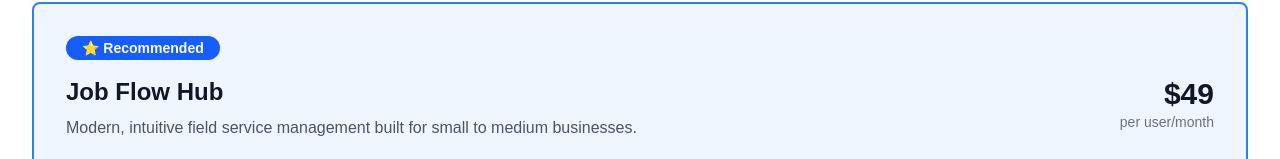
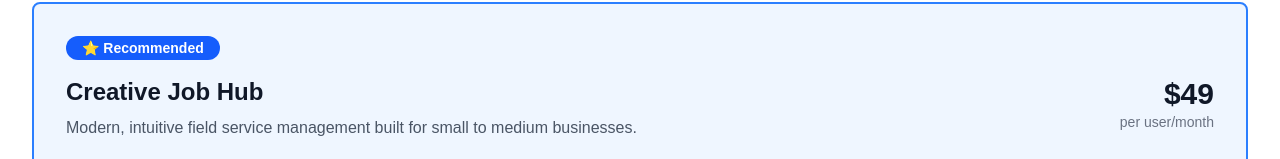
Before and after one commit to thejdmckinney/field-service-playbook-site, a Next.js app: page /tools/software-comparison in a window 1280 px wide. Shown: the part 238-397 px from the top of the page. Built offline with nearby package versions, Linux system fonts and the light colour scheme.

Commit message:
Update all references from 'Job Flow Hub' to 'Creative Job Hub'

```diff
--- a/content/blog/best-field-service-software-2025.mdx
+++ b/content/blog/best-field-service-software-2025.mdx
@@ -1,6 +1,6 @@
 ---
 title: "Best Field Service Management Software: 2025 Comparison Guide"
-description: "Compare Jobber, Housecall Pro, ServiceTitan, and Job Flow Hub. Features, pricing, pros & cons from real contractors."
+description: "Compare Jobber, Housecall Pro, ServiceTitan, and Creative Job Hub. Features, pricing, pros & cons from real contractors."
 date: "2024-12-18"
 category: "Software"
 author: "Jeremy - Creative Constructors"
@@ -17,12 +17,12 @@ I've been running field service businesses for years, and I've wasted thousands
 
 | Software | Best For | Starting Price | Setup Time |
 |----------|----------|----------------|------------|
-| Job Flow Hub | Solo to 10 employees | $49/user | < 1 hour |
+| Creative Job Hub | Solo to 10 employees | $49/user | < 1 hour |
 | Jobber | Growing companies | $69/user | 2-3 hours |
 | Housecall Pro | Home services | $89/user | 1-2 hours |
 | ServiceTitan | 50+ employees | $$$$ | 2-4 weeks |
 
-## 1. Job Flow Hub - Best for Small to Medium Businesses
+## 1. Creative Job Hub - Best for Small to Medium Businesses
 
 **What I Love:**
 - Actually built by a contractor who got fed up with bloated software
@@ -43,7 +43,7 @@ I've been running field service businesses for years, and I've wasted thousands
 
 **Real Talk:** This is what I use now. It's not the fanciest, but it does what I need without the $200/month price tag.
 
-[Try Job Flow Hub Free →](https://creativejobhub.com)
+[Try Creative Job Hub Free →](https://creativejobhub.com)
 
 ---
 
@@ -130,7 +130,7 @@ Are they transparent about costs or do you need to "contact sales"?
 
 ## My Recommendation
 
-**For solo to 10 employees:** Job Flow Hub
+**For solo to 10 employees:** Creative Job Hub
 - Transparent pricing, quick setup, does what you need
 
 **For 10-50 employees:** Jobber or Housecall Pro
@@ -166,4 +166,4 @@ If they don't offer these, run.
 
 **Ready to stop wasting time on admin work?**
 
-[Try Job Flow Hub Free →](https://creativejobhub.com) | [Compare All Features →](/tools/software-comparison)
+[Try Creative Job Hub Free →](https://creativejobhub.com) | [Compare All Features →](/tools/software-comparison)
--- a/content/blog/efficiency-hacks-field-service.mdx
+++ b/content/blog/efficiency-hacks-field-service.mdx
@@ -78,7 +78,7 @@ I calculated that poor routing was costing me $10K per year in wasted gas and ti
 
 **3. Use route optimization:**
 - Google Maps (free)
-- Job Flow Hub has built-in route optimization
+- Creative Job Hub has built-in route optimization
 - Plan routes night before
 
 **Real numbers:**
@@ -175,7 +175,7 @@ This changed my business more than anything else.
 ### How to Do It:
 
 **Option 1: Mobile app**
-- [Job Flow Hub](https://creativejobhub.com) lets you invoice from phone
+- [Creative Job Hub](https://creativejobhub.com) lets you invoice from phone
 - Takes 2-3 minutes
 - Customer gets email immediately
 
@@ -288,6 +288,6 @@ Then track again in 30 days. You'll be shocked.
 
 **Want to stop drowning in admin work?**
 
-[Try Job Flow Hub Free →](https://creativejobhub.com) - Scheduling, invoicing, and customer management in one place. Built for field service businesses that value their time.
+[Try Creative Job Hub Free →](https://creativejobhub.com) - Scheduling, invoicing, and customer management in one place. Built for field service businesses that value their time.
 
 [Calculate Your Time Savings →](/tools/roi-calculator)
--- a/content/blog/five-star-customer-service-field-service.mdx
+++ b/content/blog/five-star-customer-service-field-service.mdx
@@ -292,7 +292,7 @@ Reviews are the most important marketing tool you have.
 - Just ask in person: 20% leave reviews
 - Don't ask: 5% leave reviews
 
-**Pro tip:** [Job Flow Hub](https://creativejobhub.com) can automatically send review requests after you mark jobs complete.
+**Pro tip:** [Creative Job Hub](https://creativejobhub.com) can automatically send review requests after you mark jobs complete.
 
 ---
 
@@ -367,4 +367,4 @@ Everything else is just systems to make that easier.
 
 **Ready to deliver better customer service?**
 
-[Try Job Flow Hub Free →](https://creativejobhub.com) - Automated reminders, review requests, and customer communication that actually helps you deliver 5-star service.
+[Try Creative Job Hub Free →](https://creativejobhub.com) - Automated reminders, review requests, and customer communication that actually helps you deliver 5-star service.
--- a/content/blog/get-more-customers-without-ads.mdx
+++ b/content/blog/get-more-customers-without-ads.mdx
@@ -49,7 +49,7 @@ Reviews are the cheat code for field service businesses. Here's my exact system:
 - Don't ask: 5% leave reviews
 
 **Tools I use:**
-- [Job Flow Hub](https://creativejobhub.com) automatically sends the review link after I mark the job complete
+- [Creative Job Hub](https://creativejobhub.com) automatically sends the review link after I mark the job complete
 - You can also use a simple text template saved in your phone
 
 ---
@@ -205,7 +205,7 @@ Don't guess. Track your lead sources.
 
 This tells me where to focus my time.
 
-**Pro tip:** [Job Flow Hub](https://creativejobhub.com) tracks lead sources automatically when you create new customers.
+**Pro tip:** [Creative Job Hub](https://creativejobhub.com) tracks lead sources automatically when you create new customers.
 
 ---
 
@@ -235,4 +235,4 @@ Do these things on every single job for 90 days and you'll have more leads than
 
 **Ready to stop worrying about where your next customer is coming from?**
 
-[Try Job Flow Hub Free →](https://creativejobhub.com) - Built to help you manage and grow your field service business.
+[Try Creative Job Hub Free →](https://creativejobhub.com) - Built to help you manage and grow your field service business.
--- a/content/blog/scale-field-service-business-100k-to-500k.mdx
+++ b/content/blog/scale-field-service-business-100k-to-500k.mdx
@@ -202,7 +202,7 @@ I realized I was the bottleneck. Every decision went through me.
 - Professional separation
 
 **4. Software (finally)**
-- Switched from Google Calendar to [Job Flow Hub](https://creativejobhub.com)
+- Switched from Google Calendar to [Creative Job Hub](https://creativejobhub.com)
 - Scheduling, invoicing, customer tracking in one place
 - Employee has the app, I can see everything
 
@@ -428,7 +428,7 @@ Don't try to do everything at once. Pick your phase:
 ## Tools That Helped
 
 **Essential:**
-- Field service management software ([Job Flow Hub](https://creativejobhub.com))
+- Field service management software ([Creative Job Hub](https://creativejobhub.com))
 - Google Voice for business line
 - QuickBooks for accounting
 
@@ -455,4 +455,4 @@ It's just:
 
 [Calculate Your Growth Potential →](/tools/roi-calculator)
 
-[Try Job Flow Hub Free →](https://creativejobhub.com) - The software that helped me scale from $100K to $500K
+[Try Creative Job Hub Free →](https://creativejobhub.com) - The software that helped me scale from $100K to $500K
--- a/src/app/tools/pricing-calculator/page.tsx
+++ b/src/app/tools/pricing-calculator/page.tsx
@@ -169,7 +169,7 @@ export default function PricingCalculator() {
           <div className="mt-12 bg-gradient-to-r from-blue-600 to-blue-700 rounded-lg p-8 text-white">
             <h3 className="text-2xl font-bold mb-4">Want to Track This Revenue Automatically?</h3>
             <p className="text-blue-100 mb-6 text-lg">
-              Job Flow Hub helps you track every dollar, manage jobs, and invoice faster - so you actually hit these numbers.
+              Creative Job Hub helps you track every dollar, manage jobs, and invoice faster - so you actually hit these numbers.
             </p>
             <div className="flex gap-4">
               <a
--- a/src/app/tools/roi-calculator/layout.tsx
+++ b/src/app/tools/roi-calculator/layout.tsx
@@ -2,7 +2,7 @@ import type { Metadata } from 'next';
 
 export const metadata: Metadata = {
   title: "FSM Software ROI Calculator | Calculate Time & Money Savings",
-  description: "Free ROI calculator for field service management software. See how much time and money you'll save with Job Flow Hub vs manual processes.",
+  description: "Free ROI calculator for field service management software. See how much time and money you'll save with Creative Job Hub vs manual processes.",
   openGraph: {
     title: "FSM Software ROI Calculator",
     description: "Calculate your return on investment from field service management software",
--- a/src/app/tools/roi-calculator/page.tsx
+++ b/src/app/tools/roi-calculator/page.tsx
@@ -23,7 +23,7 @@ export default function ROICalculator() {
 
   const monthlyROI = timeSavingsValue + recoveredRevenue;
   const yearlyROI = monthlyROI * 12;
-  const softwareCost = 49; // Job Flow Hub monthly cost
+  const softwareCost = 49; // Creative Job Hub monthly cost
   const netMonthlyGain = monthlyROI - softwareCost;
   const netYearlyGain = netMonthlyGain * 12;
   const roiPercentage = ((netMonthlyGain / softwareCost) * 100).toFixed(0);
@@ -201,7 +201,7 @@ export default function ROICalculator() {
                 Ready to Start Saving ${netMonthlyGain.toLocaleString('en-US', { minimumFractionDigits: 0, maximumFractionDigits: 0 })}/month?
               </h3>
               <p className="text-blue-100 mb-6 text-lg">
-                Job Flow Hub is built for contractors like you. No bloated features, no confusing interfaces - just tools that save you time and make you money.
+                Creative Job Hub is built for contractors like you. No bloated features, no confusing interfaces - just tools that save you time and make you money.
               </p>
               <div className="flex flex-wrap gap-4">
                 <a
--- a/src/app/tools/software-comparison/layout.tsx
+++ b/src/app/tools/software-comparison/layout.tsx
@@ -1,8 +1,8 @@
 import type { Metadata } from 'next';
 
 export const metadata: Metadata = {
-  title: "Field Service Management Software Comparison | Job Flow Hub vs Competitors",
-  description: "Compare Job Flow Hub with Jobber, Housecall Pro, ServiceTitan, and other FSM software. Features, pricing, and honest reviews from contractors.",
+  title: "Field Service Management Software Comparison | Creative Job Hub vs Competitors",
+  description: "Compare Creative Job Hub with Jobber, Housecall Pro, ServiceTitan, and other FSM software. Features, pricing, and honest reviews from contractors.",
   openGraph: {
     title: "Field Service Management Software Comparison",
     description: "Compare the best field service management software for contractors",
--- a/src/app/tools/software-comparison/page.tsx
+++ b/src/app/tools/software-comparison/page.tsx
@@ -104,7 +104,7 @@ export default function SoftwareComparisonPage() {
             Not sure which software is right for you?
           </h2>
           <p className="text-xl text-blue-100 mb-8 max-w-2xl mx-auto">
-            Try Job Flow Hub free for 14 days - no credit card required.
+            Try Creative Job Hub free for 14 days - no credit card required.
           </p>
           <Link
             href="/get-started"
@@ -120,7 +120,7 @@ export default function SoftwareComparisonPage() {
 
 const softwareOptions = [
   {
-    name: "Job Flow Hub",
+    name: "Creative Job Hub",
     description: "Modern, intuitive field service management built for small to medium businesses.",
     price: "$49",
     priceUnit: "per user/month",
```
